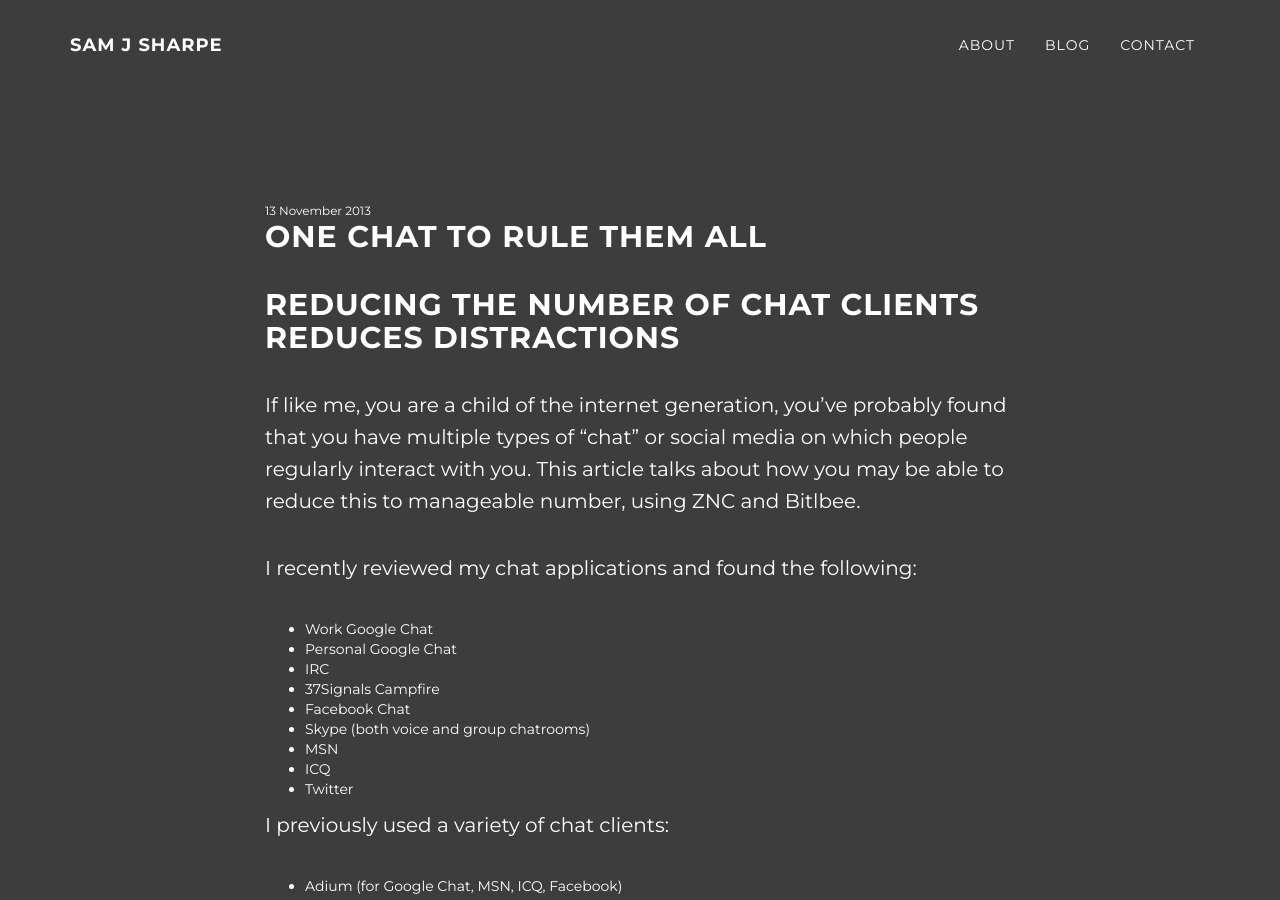
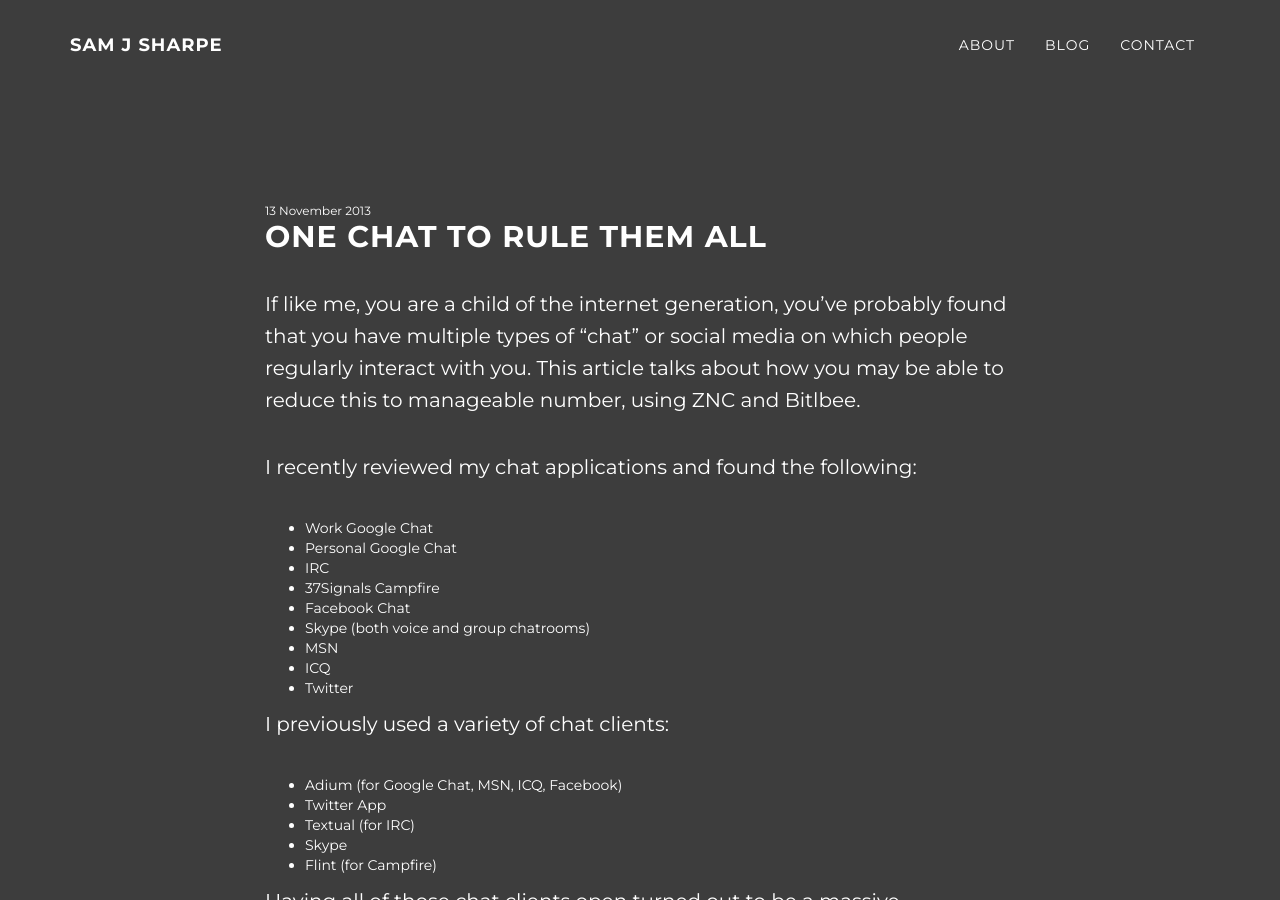
Before and after one commit to samjsharpe/samjsharpe.github.com, a Jekyll site: the page built from _posts/2013-11-13-one-chat-rule-them-all.md, in a window 1280 px wide and 900 px high. Built offline with Jekyll 4.4.1, drawn with Linux system fonts in a browser that asks for light colours.

Commit message:
Fix the excerpt for one-chat-rule-them-all

```diff
--- a/_posts/2013-11-13-one-chat-rule-them-all.md
+++ b/_posts/2013-11-13-one-chat-rule-them-all.md
@@ -2,8 +2,6 @@
 layout: post
 title: One Chat to Rule Them All
 ---
-## Reducing the number of chat clients reduces distractions
-
 If like me, you are a child of the internet generation, you've probably found that you have multiple
 types of "chat" or social media on which people regularly interact with you. This article talks about
 how you may be able to reduce this to manageable number, using ZNC and Bitlbee.
```
